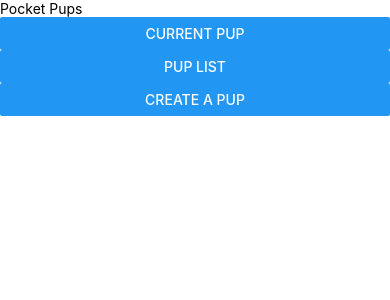
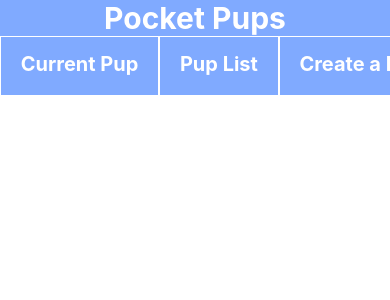
Before and after one commit to PocketTech/PocketPups, a React Native app: screen / in a window 390 px wide. Shown: the top 300 px of the page. Built offline with nearby package versions, Linux system fonts and the light colour scheme; no server answers.

Commit message:
styled all components

```diff
--- a/App.js
+++ b/App.js
@@ -1,5 +1,5 @@
 import React, { Component } from 'react';
-import { Button, Text, View, ScrollView} from 'react-native';
+import { Button, Text, View, ScrollView, StyleSheet, TouchableOpacity} from 'react-native';
 import CreateAPup from './Components/CreateAPup';
 import CurrentPup from './Components/CurrentPup';
 import PupList from './Components/PupList';
@@ -7,6 +7,7 @@ import dogData from './data/examplePupData.js';
 import Pupfunctions from './App Logic/PupFunctions';
 import CreateAPupfunctions from './App Logic/CreateAPupFunctions';
 import axios from 'axios'
+
 
 class App extends Component {
   constructor(props){
@@ -123,6 +124,8 @@ class App extends Component {
       parentOne: undefined,
       parentTwo: undefined
     })
+    this.toggle('cpOn')
+    this.toggle('capOn')
   }
 
   creationOfDog(){
@@ -131,8 +134,11 @@ class App extends Component {
   }
 
   pupClick(pup) {
-    this.setState({currentPup: pup})
+    this.setState({
+      currentPup: pup
+    })
     this.toggle('cpOn')
+    this.toggle('plOn')
   }
 
   toggle(name){
@@ -145,10 +151,10 @@ class App extends Component {
     return (
       <View>
        <ScrollView>
-        <View>
-          <Text>Pocket Pups</Text>
+        <View style={styles.center}>
+          <Text style={styles.white}>Pocket Pups</Text>
         </View>
-        <View>
+        <View style={styles.main}>
           {this.state.capOn &&
             <CreateAPup
             creationOfDog= {this.creationOfDog}
@@ -166,10 +172,18 @@ class App extends Component {
           {this.state.cpOn && <CurrentPup pup={this.state.currentPup} pupInteractions={this.pupInteractions}/>}
           {this.state.plOn && <PupList pups={this.state.pupList} pupClick={this.pupClick}/>}
         </View>
-        <View>
-          <Button title="Current Pup" className="cpOn" onPress={() => {this.toggle("cpOn")}} />
-          <Button title="Pup List" className="plOn" onPress={() => {this.toggle("plOn")}}/>
-          <Button title="Create a Pup" className="capOn" onPress={() => {this.toggle("capOn")}}/>
+        <View style={styles.bottomView}>
+          <View style={styles.buttonView}>
+            <TouchableOpacity  onPress={() => {this.toggle("cpOn")}} style={styles.buttonBorder}>
+              <Text style={styles.buttonText}> Current Pup </Text>
+            </TouchableOpacity>
+            <TouchableOpacity  onPress={() => {this.toggle("plOn")}} style={styles.buttonBorder}>
+              <Text style={styles.buttonText}> Pup List </Text>
+            </TouchableOpacity>
+            <TouchableOpacity  onPress={() => {this.toggle("capOn")}} style={styles.buttonBorder}>
+              <Text style={styles.buttonText}> Create a Pup </Text>
+            </TouchableOpacity>
+          </View>
         </View>
         </ScrollView>
       </View>
@@ -177,4 +191,47 @@ class App extends Component {
   }
 };
 
+const styles = StyleSheet.create({
+  white: {
+    color: 'white',
+    fontWeight: 'bold',
+    fontSize: 30,
+  },
+  main:{
+    height: 560,
+    flex: 3
+  },
+  center: {
+    alignItems: 'center',
+    backgroundColor: "#80aaff"
+  },
+  bottomView:{
+    backgroundColor: "#80aaff",
+    alignItems: 'center',
+    justifyContent:'center'
+  },
+  buttonView:{
+    height: 60,
+    flexDirection: 'row',
+  },
+  buttonText:{
+    color:'white',
+    fontWeight: 'bold',
+    fontSize: 20,
+    padding: 15
+  },
+  buttonBorder:{
+    borderWidth: 1,
+    borderColor: '#fff',
+  },
+  image: {
+    width: 100,
+    height: 100,
+    borderRadius: 10,
+    overflow: "hidden",
+    borderWidth: 3,
+  },
+
+});
+
 export default App;
--- a/Components/CreateADog.js
+++ b/Components/CreateADog.js
@@ -1,27 +1,71 @@
 import React, { Component } from 'react';
-import {Button, Text, View, ScrollView, TextInput, Image, SafeAreaView, TouchableOpacity} from 'react-native';
+import {Button, Text, View, ScrollView, TextInput, Image, SafeAreaView, TouchableOpacity, StyleSheet} from 'react-native';
 import data from '../App Logic/PupImages.js'
 
 const CreateADog = (props) => (
-    <View>
+    <View style={styles.mainView}>
         <TextInput placeholder="Dogs Name"  onChangeText={text => props.handleInputChange('dogName', text)}/>
         <TextInput placeholder="Dogs Personality" onChangeText={text => props.handleInputChange('dogPersonality', text)}/>
-        <Text>Choose a Breed</Text>
-        {console.log(data.images.labDog)}
-        <TouchableOpacity onPress ={() =>{props.chooseBreed('labDog', 'labPuppy')}}>
-          <Image source={data.images.labDog}/>
-        </TouchableOpacity>
-        <TouchableOpacity onPress ={() =>{props.chooseBreed('aussieDog', 'aussiePuppy')}}>
-          <Image source={data.images.aussieDog}/>
-        </TouchableOpacity>
-        <TouchableOpacity onPress ={() =>{props.chooseBreed('huskyDog', 'huskyPuppy')}}>
-          <Image source={data.images.huskyDog}/>
-        </TouchableOpacity>
-        <TouchableOpacity onPress ={() =>{props.chooseBreed('corgieDog', 'corgiePuppy')}}>
-          <Image source={data.images.corgieDog}/>
-        </TouchableOpacity>
-        <Button title="Create a dog" onPress={props.creationOfDog}/>
+        <Text style={styles.text}>Choose a Breed</Text>
+        <View style={styles.dogPics}>
+            <TouchableOpacity style={styles.borderPad}  onPress ={() =>{props.chooseBreed('labDog', 'labPuppy')}}>
+              <Image style={styles.image} source={data.images.labDog}/>
+            </TouchableOpacity>
+            <TouchableOpacity style={styles.borderPad} onPress ={() =>{props.chooseBreed('aussieDog', 'aussiePuppy')}}>
+              <Image style={styles.image} source={data.images.aussieDog}/>
+            </TouchableOpacity>
+            <TouchableOpacity style={styles.borderPad} onPress ={() =>{props.chooseBreed('huskyDog', 'huskyPuppy')}}>
+              <Image style={styles.image} source={data.images.huskyDog}/>
+            </TouchableOpacity>
+            <TouchableOpacity style={styles.borderPad}  onPress ={() =>{props.chooseBreed('corgieDog', 'corgiePuppy')}}>
+              <Image style={styles.image} source={data.images.corgieDog}/>
+            </TouchableOpacity>
+        </View>
+          <TouchableOpacity style={styles.button} onPress={props.creationOfDog}>
+            <Text style={styles.buttonText}> Create your dog </Text>
+          </TouchableOpacity>
     </View>
     );
 
+const styles = StyleSheet.create({
+    text:{
+      color:'#2D4159',
+      fontSize: 20,
+      fontWeight: 'bold',
+    },
+    button:{
+      height:50,
+      justifyContent: "center",
+      backgroundColor: "#F172A1",
+      borderWidth: 1,
+      borderColor: '#F172A1',
+      borderRadius: 10,
+    },
+    mainView:{
+      alignItems:'center',
+      backgroundColor:'#A1C3D1'
+    },
+    dogPics:{
+      height:300,
+      width:300,
+      flexWrap:'wrap'
+    },
+    borderPad:{
+      padding:10
+    },
+    image: {
+      width: 125,
+      height: 125,
+      borderRadius: 10,
+      overflow: "hidden",
+      borderWidth: 3,
+    },
+    buttonText:{
+      color:'white',
+      fontWeight: 'bold',
+      fontSize: 15,
+      padding: 10
+    },
+
+});
 export default CreateADog;
--- a/Components/CreateAPup.js
+++ b/Components/CreateAPup.js
@@ -1,24 +1,68 @@
 import React, { Component } from 'react';
-import {Button, Text, View, ScrollView, TextInput, Image, SafeAreaView, TouchableOpacity} from 'react-native';
+import {Button, Text, View, ScrollView, TextInput, Image, SafeAreaView, TouchableOpacity, StyleSheet} from 'react-native';
 import CreateADog from "./CreateADog.js"
 import CreateAPuppy from "./CreateAPuppy.js"
 
 const CreateAPup = (props) => (
-    <View>
-      <CreateADog
+    <View style={styles.mainView}>
+      <View style={styles.bottomView}>
+        <View style={styles.buttonView}>
+            <View style={styles.padding}>
+                <TouchableOpacity onPress={() => {props.toggle("cDT")}} style={styles.buttonBorder}>
+                    <Text style={styles.buttonText}> Create A Dog </Text>
+                </TouchableOpacity>
+            </View>
+            <View style={styles.padding}>
+                <TouchableOpacity onPress={() => {props.toggle("cPT")}} style={styles.buttonBorder}>
+                    <Text style={styles.buttonText}> Create A Puppy </Text>
+                </TouchableOpacity>
+            </View>
+        </View>
+      </View>
+      {props.cDT && <CreateADog
         creationOfDog= {props.creationOfDog}
         handleInputChange={props.handleInputChange}
         chooseBreed={props.chooseBreed}
         creationOfDog={props.creationOfDog}
         creationOfPuppy={props.creationOfPuppy}
-      />
-      <CreateAPuppy
+      />}
+      {props.cPT && <CreateAPuppy
         handleInputChange={props.handleInputChange}
         creationOfPuppy={props.creationOfPuppy}
         parentStore={props.parentStore}
         pups={props.pups}
-      />
+      />}
     </View>
     );
+    const styles = StyleSheet.create({
+        mainView:{
+          backgroundColor:'#A1C3D1',
+          height:575
+        },
+        padding:{
+          padding:5
+        },
+        bottomView:{
+            alignItems: 'center',
+            justifyContent:'center',
+            marginTop:15
+          },
+          buttonView:{
+            height: 50,
+            flexDirection: 'row',
+          },
+          buttonText:{
+            color:'white',
+            fontWeight: 'bold',
+            fontSize: 15,
+            padding: 10
+          },
+          buttonBorder:{
+            borderWidth: 1,
+            borderColor: '#F172A1',
+            borderRadius: 10,
+            backgroundColor: "#F172A1",
+          }
+    });
 
 export default CreateAPup;
--- a/Components/CreateAPuppy.js
+++ b/Components/CreateAPuppy.js
@@ -1,16 +1,80 @@
 import React, { Component } from 'react';
-import {Button, Text, View, ScrollView, TextInput, Image, SafeAreaView, TouchableOpacity} from 'react-native';
+import {Button, Text, View, ScrollView, TextInput, Image, SafeAreaView, TouchableOpacity, StyleSheet} from 'react-native';
 
 
 const CreateAPuppy = (props) => (
-    <View>
+    <View style={styles.mainView}>
         <TextInput placeholder="Puppy's Name"  onChangeText={text => props.handleInputChange('dogName', text)}/>
-        <Text>Choose two parents</Text>
-        {props.pups.map((oneP) => (
-          <Text onPress = {(pup) => {props.parentStore(oneP)}}> {oneP.name}</Text>
-        ))}
-        <Button title="Create a puppy" onPress={props.creationOfPuppy}/>
+        <View style={styles.choiceView}>
+          <Text style={styles.text}>Choose two parents</Text>
+            {props.pups.map((oneP) => {
+              if(!oneP.isPup){
+                return (
+                  <View style={styles.padding}>
+                    <View style={styles.textView}>
+                        <Text  style={styles.buttonText} onPress = {(pup) => {props.parentStore(oneP)}}> {oneP.name}</Text>
+                    </View>
+                  </View>
+              )}
+            })}
+        </View>
+        <View style={styles.buttonView}>
+            <TouchableOpacity style={styles.button} onPress={props.creationOfPuppy}>
+            <Text style={styles.buttonText}> Create a puppy </Text>
+            </TouchableOpacity>
+        </View>
     </View>
     );
 
+const styles = StyleSheet.create({
+    mainView:{
+      height:500,
+      alignItems:'center',
+      backgroundColor:'#A1C3D1',
+      marginTop: 20
+    },
+    padding:{
+      padding:10
+    },
+    choiceView:{
+      padding:30,
+      backgroundColor:'#F5E6CC',
+      width: 300,
+      height: 300,
+      borderRadius: 10,
+
+    },
+    textView:{
+      backgroundColor:'#F172A1',
+      padding: 20,
+      borderRadius: 10,
+      alignItems: 'center',
+      justifyContent: 'center'
+    },
+    buttonView:{
+      padding:20
+    },
+    text:{
+      color:'#2D4159',
+      fontSize: 20,
+      fontWeight: 'bold',
+    },
+    button:{
+      height:50,
+      justifyContent: "center",
+      backgroundColor: "#F172A1",
+      borderWidth: 1,
+      borderColor: '#F172A1',
+      borderRadius: 10,
+    },
+    buttonText:{
+        color:'white',
+        fontWeight: 'bold',
+        fontSize: 15,
+        padding: 10
+      },
+
+
+});
+
 export default CreateAPuppy;
--- a/Components/CurrentPup.js
+++ b/Components/CurrentPup.js
@@ -1,27 +1,89 @@
 import React, { Component } from 'react';
-import { Button, Text, View, Image} from 'react-native';
+import { Button, Text, View, Image, StyleSheet, TouchableOpacity} from 'react-native';
 import data from '../App Logic/PupImages.js'
 
 const CurrentPup = (props) => (
-      <View>
-        <View>
-            <Text>{props.pup.name}</Text>
+      <View style={styles.backgroundColor}>
+        <View style={styles.mainView}>
+            <View style={styles.padding}>
+                <Text style={styles.dogName}>{props.pup.name}</Text>
+            </View>
+            <View style={styles.padding}>
+                <Image source={data.images[props.pup.image]} style={styles.image}/>
+            </View>
+            <View>
+                <Text style={styles.descriptionText}>Age: {props.pup.age}</Text>
+                <Text style={styles.descriptionText}>Hunger: {props.pup.hunger}</Text>
+                <Text style={styles.descriptionText}>Happiness: {props.pup.happiness}</Text>
+                <Text style={styles.descriptionText}>Energy: {props.pup.energy}</Text>
+            </View>
         </View>
-        <View>
-          <Image source={data.images['labDog']}/>
-        </View>
-        <View>
-            <Text>Age: {props.pup.age}</Text>
-            <Text>Hunger: {props.pup.hunger}</Text>
-            <Text>Happiness: {props.pup.happiness}</Text>
-            <Text>Energy: {props.pup.energy}</Text>
-        </View>
-        <View>
-            <Button title="Play" onPress={() =>{props.pupInteractions("play", props.pup)}}/>
-            <Button title="Feed" onPress={() =>{props.pupInteractions("feed", props.pup)}}/>
-            <Button title="Nap"  onPress={() =>{props.pupInteractions("nap", props.pup)}}/>
+        <View style={styles.bottomView}>
+          <View style={styles.buttonView}>
+            <TouchableOpacity style={styles.buttonDesign} onPress={() =>{props.pupInteractions("play", props.pup)}}>
+                <Text style={styles.buttonText}> Play </Text>
+            </TouchableOpacity>
+            <TouchableOpacity style={styles.buttonDesign} onPress={() =>{props.pupInteractions("feed", props.pup)}}>
+                <Text style={styles.buttonText}> Feed </Text>
+            </TouchableOpacity>
+            <TouchableOpacity style={styles.buttonDesign} onPress={() =>{props.pupInteractions("nap", props.pup)}}>
+                <Text style={styles.buttonText}> Nap </Text>
+            </TouchableOpacity>
+          </View>
         </View>
       </View>
     );
 
+const styles = StyleSheet.create({
+    backgroundColor:{
+        backgroundColor:'#EDC7B7',
+    },
+    image: {
+        width: 225,
+        height: 225,
+        borderRadius: 10,
+        overflow: "hidden",
+        borderWidth: 3,
+      },
+    dogName:{
+     fontSize: 30,
+     fontWeight: 'bold',
+     color: '#123C69'
+    },
+    padding:{
+      padding: 15
+    },
+    mainView:{
+      height: 400,
+      alignItems: 'center',
+      marginTop: 40
+    },
+    descriptionText:{
+      color: '#123C69',
+      fontSize: 15,
+      fontWeight: 'bold'
+    },
+    bottomView:{
+      alignItems: 'center',
+      padding:30
+    },
+    buttonView: {
+      height: 60,
+      flexDirection: 'row'
+    },
+    buttonDesign:{
+      backgroundColor:'#123C69',
+      justifyContent:'center',
+      padding:30,
+      borderWidth: 1,
+      borderColor: 'pink',
+      borderRadius:10,
+    },
+    buttonText:{
+      color: 'white',
+      fontWeight: 'bold',
+      fontSize: 20
+    }
+})
+
 export default CurrentPup;
--- a/Components/PupList.js
+++ b/Components/PupList.js
@@ -1,15 +1,57 @@
 import React, { Component } from 'react';
-import { Button, Text, View } from 'react-native';
+import { Button, Text, View, StyleSheet } from 'react-native';
 
 const PupList = (props) => (
-      <View>
+      <View style={styles.backgroundColor}>
         <View>
-        <Text>List Of Your Dogs</Text>
+          <View style={styles.textSpacer}>
+            <Text style={styles.descriptionText}>Click on a Pup's name to interact with it! </Text>
+          </View>
+          <View>
             {props.pups.map((oneP) => (
-                <Text onPress = {(pup) => {props.pupClick(oneP)}}> {oneP.name}</Text>
+              <View style={styles.spacer}>
+                <View style={styles.boxSpace}>
+                  <Text style={styles.white} onPress = {(pup) => {props.pupClick(oneP)}} > {oneP.name}</Text>
+                </View>
+              </View>
             ))}
+            </View>
         </View>
       </View>
     );
 
+const styles = StyleSheet.create({
+    backgroundColor:{
+      backgroundColor:'#1F2833',
+      height:560,
+      alignItems: 'center'
+    },
+    textSpacer:{
+      marginTop:30,
+    },
+    spacer:{
+      padding:30,
+      justifyContent:'center'
+    },
+    boxSpace:{
+      height:75,
+      width: 300,
+      padding: 40,
+      alignItems:'center',
+      justifyContent:'center',
+      backgroundColor:'#66FCF1',
+    },
+    descriptionText:{
+      color: 'white',
+      fontWeight: 'bold',
+      fontSize: 20,
+    },
+    white: {
+      color: 'white',
+      fontWeight: 'bold',
+      fontSize: 30,
+    }
+
+});
+
 export default PupList;
```
Also changed, not shown: App Logic/toggleSort.js (added).
